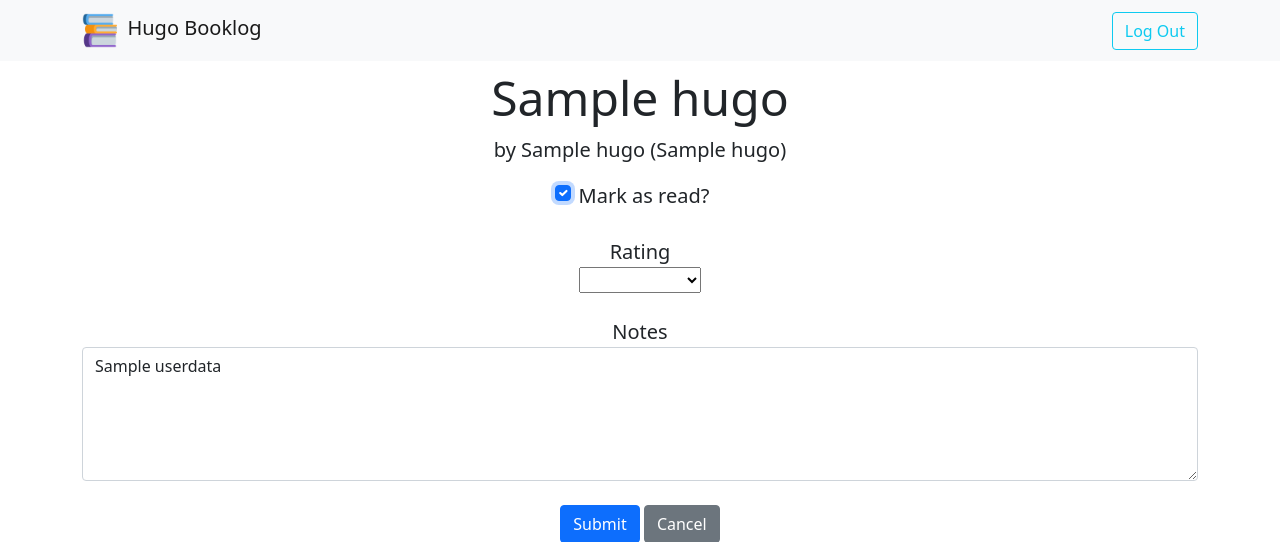
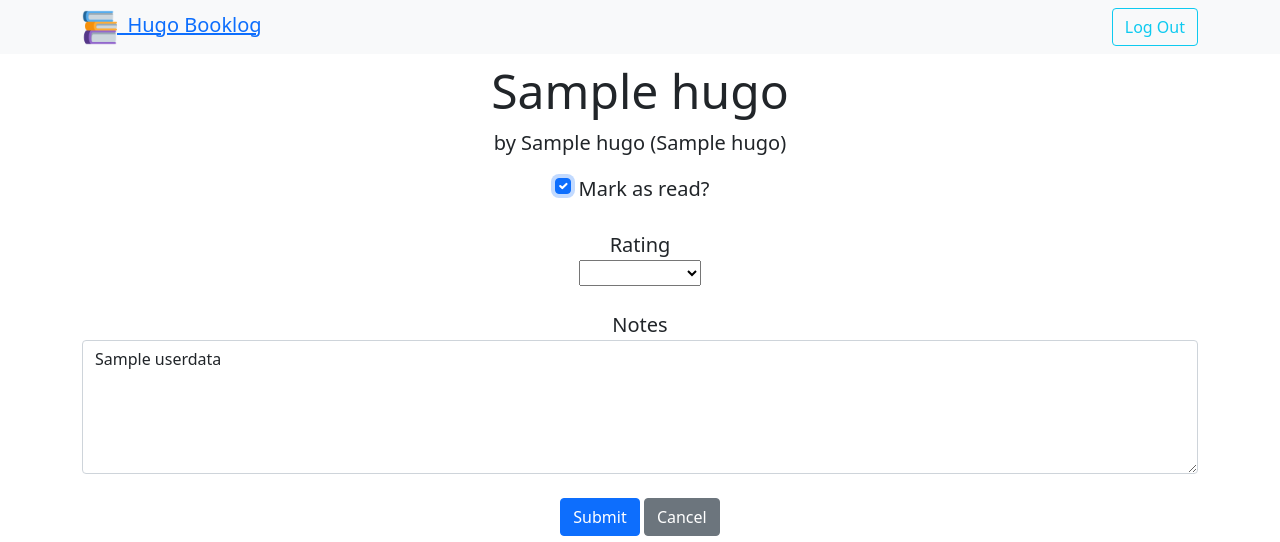
Before and after one commit to andrewbhorton/hugo-booklog, a Flask app: page /edit in a window 1280 px wide. Shown: the top 542 px of the page. Run offline with Flask 2, Linux system fonts and the light colour scheme; a user stored in the database is signed in; a database or web service that is not in the repository returns one stand-in record (values such as "Sample title"); some libraries are stand-ins or nearby versions.

Commit message:
Update layout.html

```diff
--- a/templates/layout.html
+++ b/templates/layout.html
@@ -11,7 +11,7 @@
     <body>
         <nav class="navbar navbar-expand-md sticky-top navbar-light bg-light">
             <div class="container">
-            <a class="navbar-brand" href="/">
+            <a class="lead" href="/">
               <img src="/static/homeicon.png" width="35" height="35" class="d-inline-block align-top" alt="">
               &nbsp;Hugo Booklog
             </a>
```
